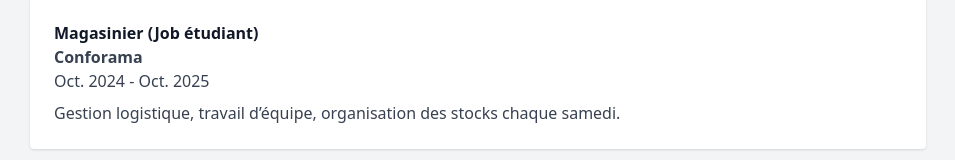
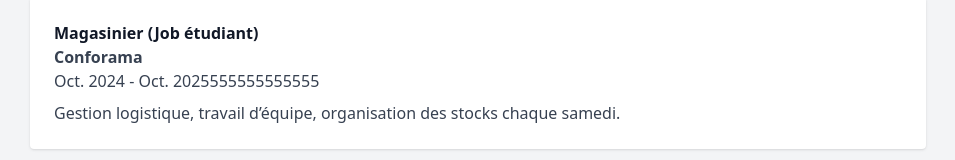
Before and after one commit to adamcaron03/portfolio-modern, a React (Create React App) app: page / in a window 1280 px wide. Shown: the part 2784-2944 px from the top of the page, without its empty margins (162-1117 px from the left). Built offline with nearby package versions, Linux system fonts and the light colour scheme.

Commit message:
Update Experience.jsx

```diff
--- a/src/components/Experience.jsx
+++ b/src/components/Experience.jsx
@@ -19,7 +19,7 @@ const experiences = [
     title: "Magasinier (Job étudiant)",
     company: "Conforama",
     companyInfo: null,
-    date: "Oct. 2024 - Oct. 2025",
+    date: "Oct. 2024 - Oct. 2025555555555555",
     description: "Gestion logistique, travail d’équipe, organisation des stocks chaque samedi."
   }
 ];
```
